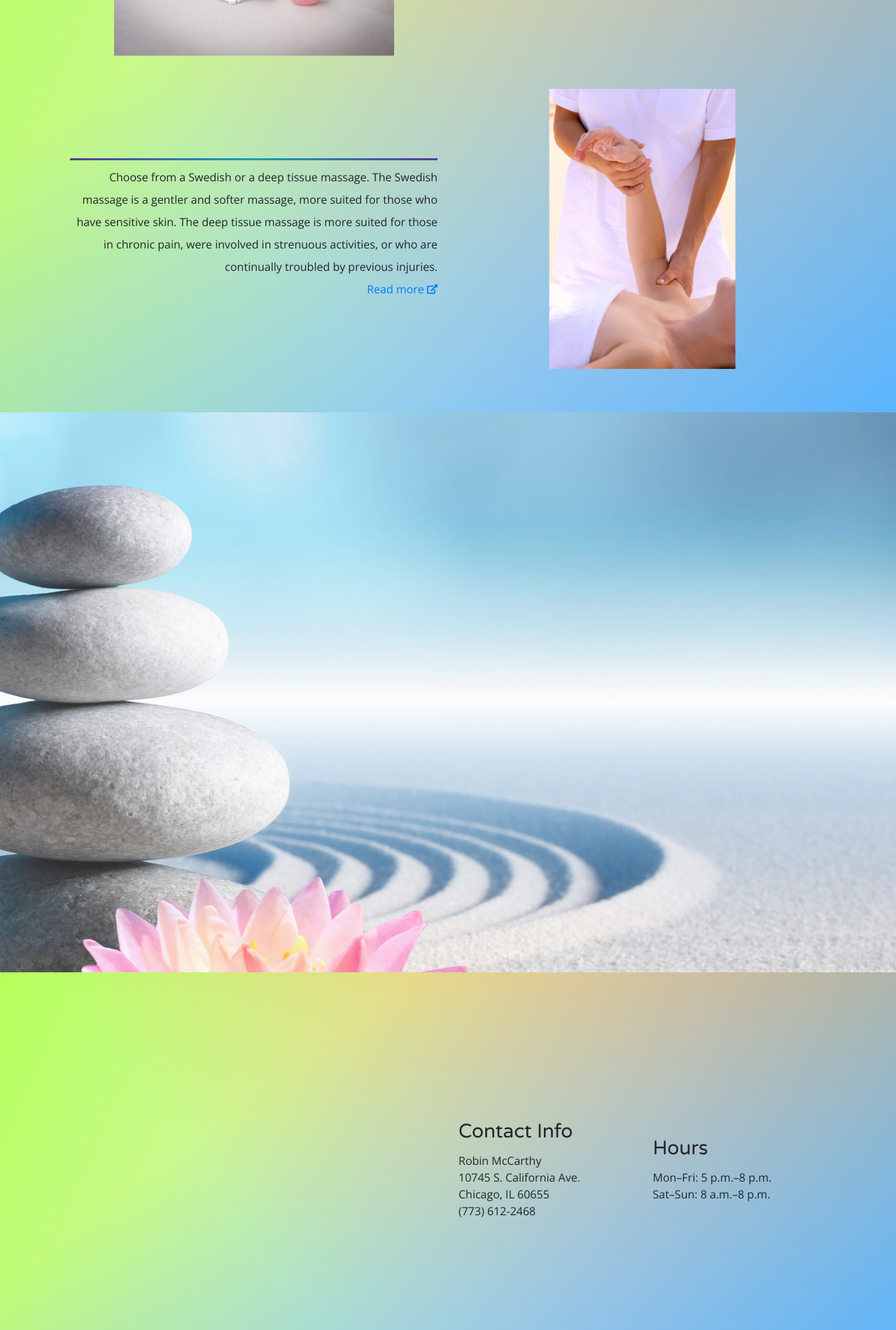
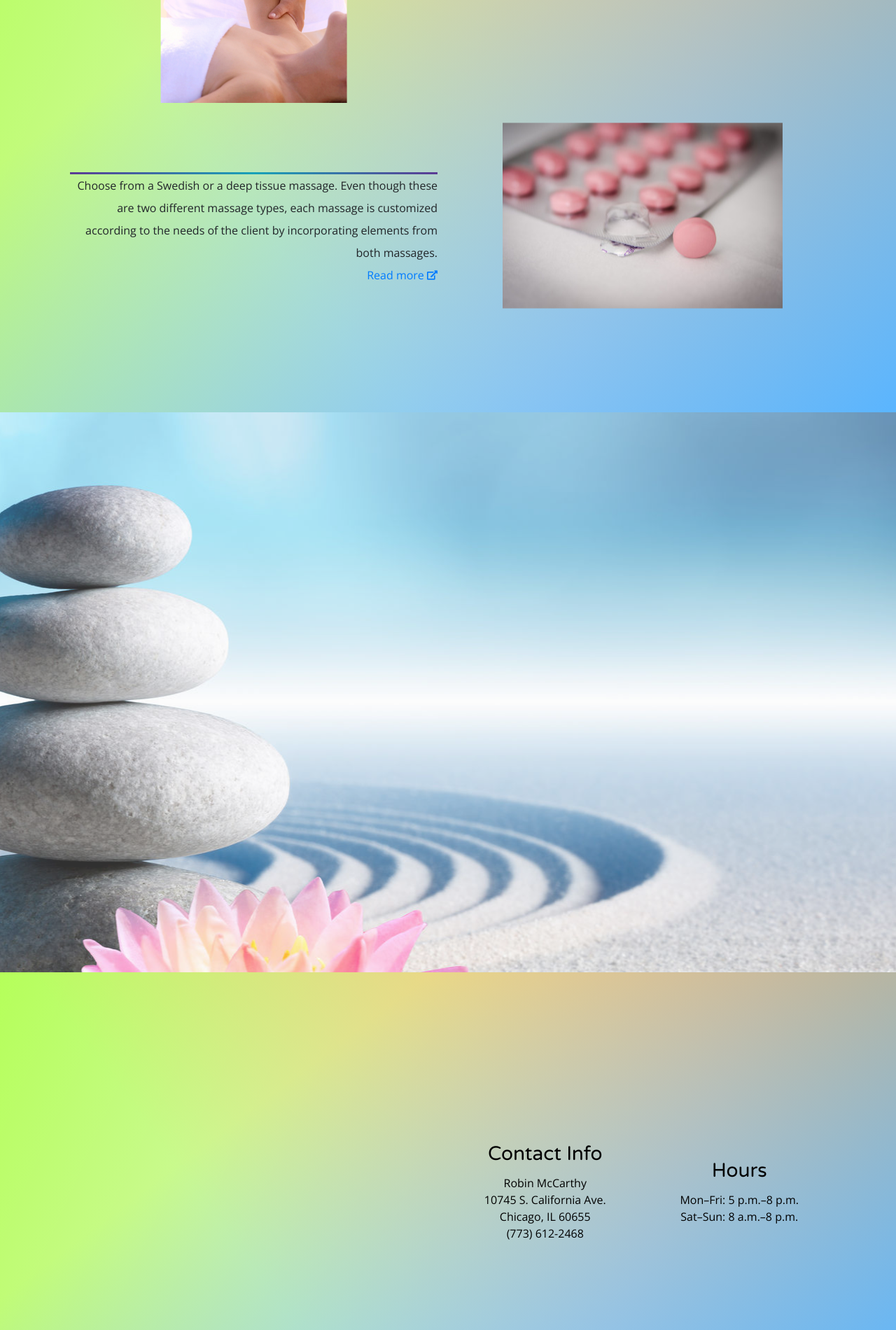
Before and after one commit to McCarthyCode/Pharmasseuse, a Django app: page / in a window 1280 px wide. Shown: the part 1115-3015 px from the top of the page at 70% size. Run offline with Django 3.2, Linux system fonts and the light colour scheme; parts of the project's set-up code (start-up, migrations or seed data) failed here and were passed over; some libraries are stand-ins or nearby versions; some web fonts are replaced.

Commit message:
Made updates to home page

```diff
--- a/home/static/home/css/footer.css
+++ b/home/static/home/css/footer.css
@@ -1,6 +1,6 @@
 footer {
   padding: 1rem 0;
-  background-color: #202020;
+  background-color: #414141;
   color: white;
 }
 
--- a/home/static/home/css/style.css
+++ b/home/static/home/css/style.css
@@ -96,7 +96,7 @@ p {
   z-index: 0;
 }
 
-.content {
+.content-1 {
   display: grid;
   background-color: #ffcc8d;
   background:
@@ -112,26 +112,29 @@ p {
     -moz-linear-gradient(217deg, rgba(255,181,90,1), rgba(255,181,90,0) 70.71%),
     -moz-linear-gradient(336deg, rgba(181,255,90,1), rgba(181,255,90,0) 70.71%);
   background:
-    -ms-linear-gradient(127deg, rgba(90,181,255,1), rgba(90,181,255,0) 70.71%),
-    -ms-linear-gradient(217deg, rgba(255,181,90,1), rgba(255,181,90,0) 70.71%),
-    -ms-linear-gradient(336deg, rgba(181,255,90,1), rgba(181,255,90,0) 70.71%);
-  background:
     -o-linear-gradient(127deg, rgba(90,181,255,1), rgba(90,181,255,0) 70.71%),
     -o-linear-gradient(217deg, rgba(255,181,90,1), rgba(255,181,90,0) 70.71%),
     -o-linear-gradient(336deg, rgba(181,255,90,1), rgba(181,255,90,0) 70.71%);
 }
 
-.content .row {
+.content-1 .row {
   margin: 2rem 0;
 }
 
-.content .img {
+.content-1 .img {
   position: relative;
-  height: 364px;
   padding: 2rem 0;
 }
 
-.content img {
+.content-1 .img-1 {
+  height: 364px;
+}
+
+.content-1 .img-2 {
+  height: 262.75px;
+}
+
+.content-1 img {
   position: absolute;
   top: 50%;
   left: 50%;
@@ -143,6 +146,20 @@ p {
   max-width: 300px;
   max-height: 300px;
   margin: auto;
+}
+
+.content-2 {
+  display: grid;
+  padding: 2rem 0;
+  background-color: #414141;
+  color: white;
+}
+
+.content-2 .contact,
+.content-2 .hours {
+  display: flex;
+  flex-direction: column;
+  justify-content: center;
 }
 
 .paragraph {
@@ -172,15 +189,14 @@ p {
   background: url("/static/home/img/rocks.jpg") no-repeat center center fixed;
 }
 
-.content .h3 {
+.content-2 .h3 {
   font-family: 'Varela Round', 'Open Sans', Arial, sans-serif;
+  text-align: center;
 }
 
-.content .contact,
-.content .hours {
-  display: flex;
-  flex-direction: column;
-  justify-content: center;
+.content-2 p {
+  padding-top: 0.5em;
+  text-align: center;
 }
 
 .m-tb-2rem {
@@ -253,6 +269,26 @@ p {
     background: url("/static/home/img/title_h3.png") no-repeat;
   }
 
+  .content-2 {
+    color: black;
+    background:
+      linear-gradient(127deg, rgba(90,181,255,1), rgba(90,181,255,0) 70.71%),
+      linear-gradient(217deg, rgba(255,181,90,1), rgba(255,181,90,0) 70.71%),
+      linear-gradient(336deg, rgba(181,255,90,1), rgba(181,255,90,0) 70.71%);
+    background:
+      -webkit-linear-gradient(127deg, rgba(90,181,255,1), rgba(90,181,255,0) 70.71%),
+      -webkit-linear-gradient(217deg, rgba(255,181,90,1), rgba(255,181,90,0) 70.71%),
+      -webkit-linear-gradient(336deg, rgba(181,255,90,1), rgba(181,255,90,0) 70.71%);
+    background:
+      -moz-linear-gradient(127deg, rgba(90,181,255,1), rgba(90,181,255,0) 70.71%),
+      -moz-linear-gradient(217deg, rgba(255,181,90,1), rgba(255,181,90,0) 70.71%),
+      -moz-linear-gradient(336deg, rgba(181,255,90,1), rgba(181,255,90,0) 70.71%);
+    background:
+      -o-linear-gradient(127deg, rgba(90,181,255,1), rgba(90,181,255,0) 70.71%),
+      -o-linear-gradient(217deg, rgba(255,181,90,1), rgba(255,181,90,0) 70.71%),
+      -o-linear-gradient(336deg, rgba(181,255,90,1), rgba(181,255,90,0) 70.71%);
+  }
+
   .content img {
     position: absolute;
     top: 50%;
@@ -291,10 +327,6 @@ p {
     background: linear-gradient(to right, #5b3a94, #17a2b8, #5b3a94);
   }
 
-  .content p {
-    padding-top: 0.5em;
-  }
-
   .content .img {
     position: relative;
     height: 300px;
--- a/home/templates/home/base.html
+++ b/home/templates/home/base.html
@@ -6,11 +6,17 @@
   <meta http-equiv="X-UA-Compatible" content="ie=edge">
   <title>The Pharmasseuse</title>
   <link rel="shortcut icon" href="https://pharmasseuse.com/favicon.ico">
+  {% load static %}
+  <link rel="stylesheet" href="{% static 'home/css/bootstrap/bootstrap.min.css' %}">
+  <link rel="stylesheet" href="{% static 'home/css/bootstrap/bootstrap.min.css.map' %}">
   <link
     rel="stylesheet"
     href="https://stackpath.bootstrapcdn.com/bootstrap/4.1.3/css/bootstrap.min.css"
     integrity="sha384-MCw98/SFnGE8fJT3GXwEOngsV7Zt27NXFoaoApmYm81iuXoPkFOJwJ8ERdknLPMO"
     crossorigin="anonymous">
+  <link
+    rel="stylesheet"
+    href="https://stackpath.bootstrapcdn.com/bootstrap/4.1.3/css/bootstrap.min.css.map">
   <link
     rel="stylesheet"
     href="https://use.fontawesome.com/releases/v5.4.1/css/all.css"
@@ -28,7 +34,6 @@
     src="https://maxcdn.bootstrapcdn.com/bootstrap/4.0.0/js/bootstrap.min.js"
     integrity="sha384-JZR6Spejh4U02d8jOt6vLEHfe/JQGiRRSQQxSfFWpi1MquVdAyjUar5+76PVCmYl"
     crossorigin="anonymous"></script>
-  {% load static %}
   <link rel="stylesheet" type="text/css" href="{% static 'home/css/reset.css' %}">
   <link rel="stylesheet" type="text/css" href="{% static 'home/css/navbar.css' %}">
   <link rel="stylesheet" type="text/css" href="{% static 'home/css/footer.css' %}">
--- a/home/templates/home/index.html
+++ b/home/templates/home/index.html
@@ -11,11 +11,11 @@
 <div class="chevron d-none d-xl-block">
   <h1 class="h1"><i class="fas fa-chevron-down"></i></h1>
 </div>
-<div class="content">
+<div class="content content-1">
   <div class="container m-tb-2rem">
     <div class="row">
-      <div class="col col-12 col-md-6 img">
-        <img src="{% static 'home/img/pills.jpg' %}" alt="pills">
+      <div class="col col-12 col-md-6 img img-1">
+        <img src="{% static 'home/img/massage.jpg' %}" alt="massage">
       </div>
       <div class="paragraph col col-md-6 col-sm-12">
         <div class="gradient-border">
@@ -29,36 +29,34 @@
       </div>
     </div>
     <div class="row">
-      <div class="col col-12 d-md-none img">
-        <img src="{% static 'home/img/massage.jpg' %}" alt="massage">
+      <div class="col col-12 d-md-none img-2">
+        <img src="{% static 'home/img/pills.jpg' %}" alt="pills">
       </div>
       <div class="paragraph col col-md-6 col-sm-12">
         <div class="gradient-border">
         </div>
         <p class="text-md-right">
-          Choose from a Swedish or a deep tissue massage. The Swedish massage is
-          a gentler and softer massage, more suited for those who have sensitive
-          skin. The deep tissue massage is more suited for those in chronic pain,
-          were involved in strenuous activities, or who are continually troubled
-          by previous injuries.
+          Choose from a Swedish or a deep tissue massage. Even though these are
+          two different massage types, each massage is customized according to
+          the needs of the client by incorporating elements from both massages.
           <br>
           <a href="http://www.differencebetween.net/miscellaneous/difference-between-swedish-massage-and-deep-tissue-massage/#ixzz5tmtx6Bdb">Read more</a>
           <i class="fas fa-external-link-alt" title="External Link"></i>
         </p>
       </div>
-      <div class="col col-md-6 d-none d-md-block img">
-        <img src="{% static 'home/img/massage.jpg' %}" alt="massage">
+      <div class="col col-md-6 d-none d-md-block img-2">
+        <img src="{% static 'home/img/pills.jpg' %}" alt="pills">
       </div>
     </div>
   </div>
 </div>
 <div class="rocks">
 </div>
-<div class="content">
+<div class="content content-2">
   <div class="container">
     <div class="row">
         <div class="col-12 col-lg-6">
-            <div class="map-outer">
+            <div class="map-outer m-tb-2rem">
               <div class="gmap-canvas">
                 <iframe width="300" height="300" id="gmapCanvas" src="https://maps.google.com/maps?q=10745%20S%20California%20ave%20Chicago%2C%20IL%2060655&t=&z=13&ie=UTF8&iwloc=&output=embed" frameborder="0" scrolling="no" marginheight="0" marginwidth="0"></iframe>
               </div>
--- a/users/static/users/css/style.css
+++ b/users/static/users/css/style.css
@@ -1,7 +1,7 @@
 @import url('https://fonts.googleapis.com/css?family=Open+Sans|Varela+Round');
 
 .h1, .h3 {
-  font-family: 'Varela Round', Arial, sans-serif
+  font-family: 'Varela Round', Arial, sans-serif;
 }
 
 .alert, input, .btn, p, ul {
```
Also changed, not shown: booking/templates/booking/base.html (+6 -1 lines), users/templates/users/base.html (+6 -1 lines).
